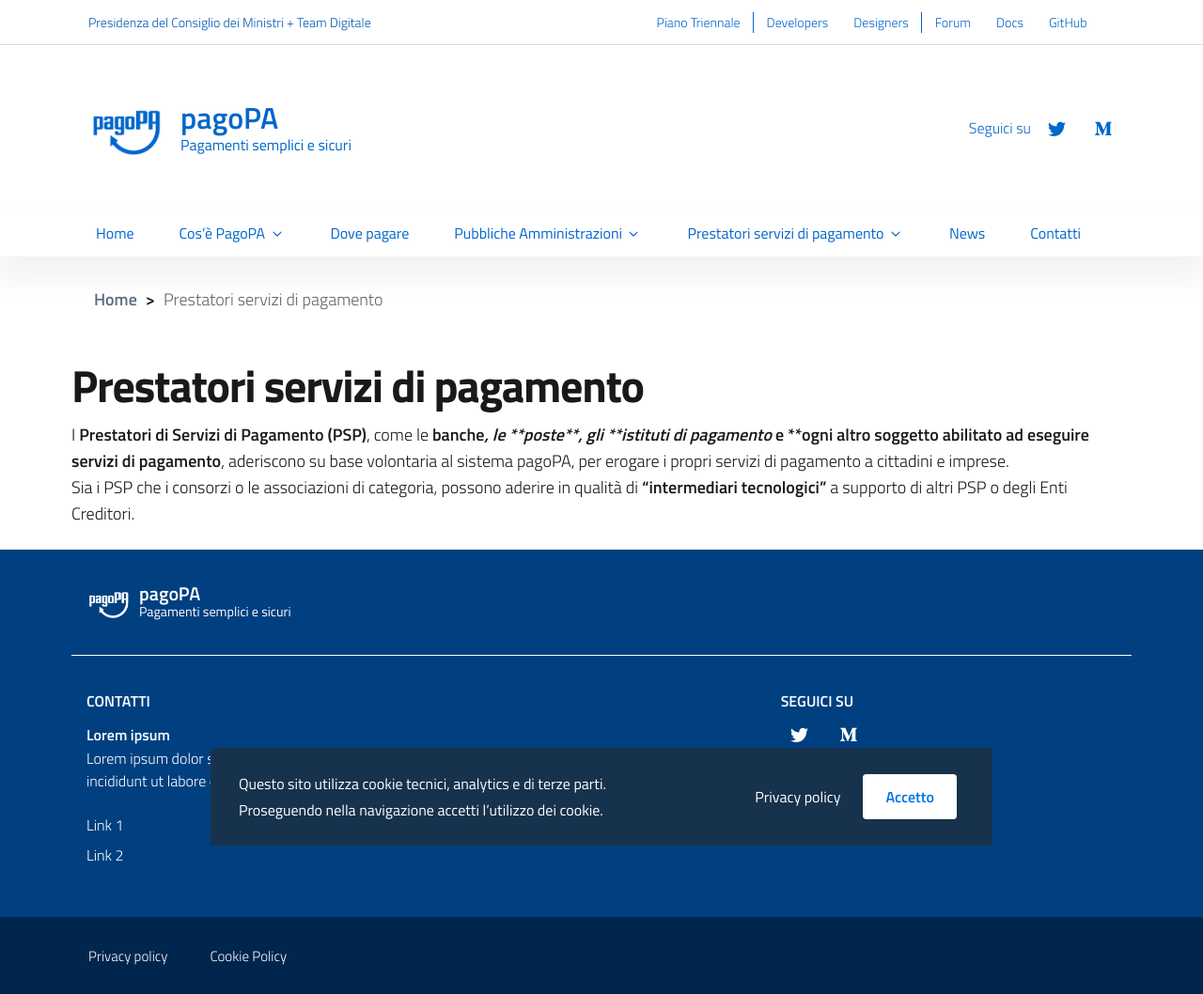
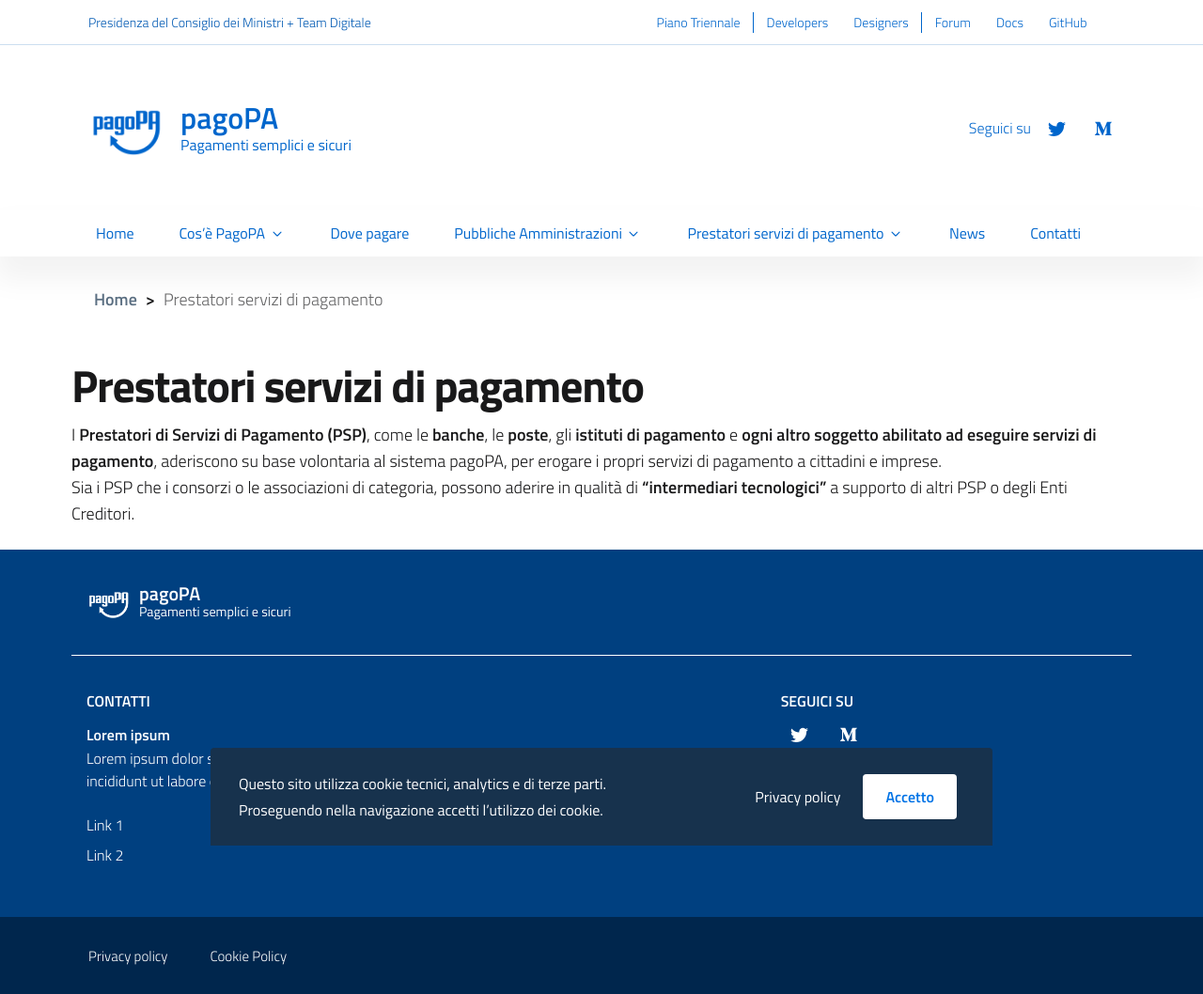
Before and after one commit to pagopa/site-pagopa.gov.it, a Jekyll site: the page built from it/prestatori-servizi-di-pagamento.md, in a window 1280 px wide. Shown: the whole page at 94% size. Built offline with Jekyll 4.4.1, drawn with Linux system fonts in a browser that asks for light colours.

```diff
--- a/it/prestatori-servizi-di-pagamento.md
+++ b/it/prestatori-servizi-di-pagamento.md
@@ -11,5 +11,5 @@ breadcrumbs:
 ---
 
 
-I **Prestatori di Servizi di Pagamento (PSP)**, come le **banche*, le **poste**, gli **istituti di pagamento* e **ogni altro soggetto abilitato ad eseguire servizi di pagamento**, aderiscono su base volontaria al sistema pagoPA, per erogare i propri servizi di pagamento a cittadini e imprese.
+I **Prestatori di Servizi di Pagamento (PSP)**, come le **banche**, le **poste**, gli **istituti di pagamento** e **ogni altro soggetto abilitato ad eseguire servizi di pagamento**, aderiscono su base volontaria al sistema pagoPA, per erogare i propri servizi di pagamento a cittadini e imprese.
 Sia i PSP che i consorzi o le associazioni di categoria, possono aderire in qualità di **“intermediari tecnologici”** a supporto di altri PSP o degli Enti Creditori.
```
